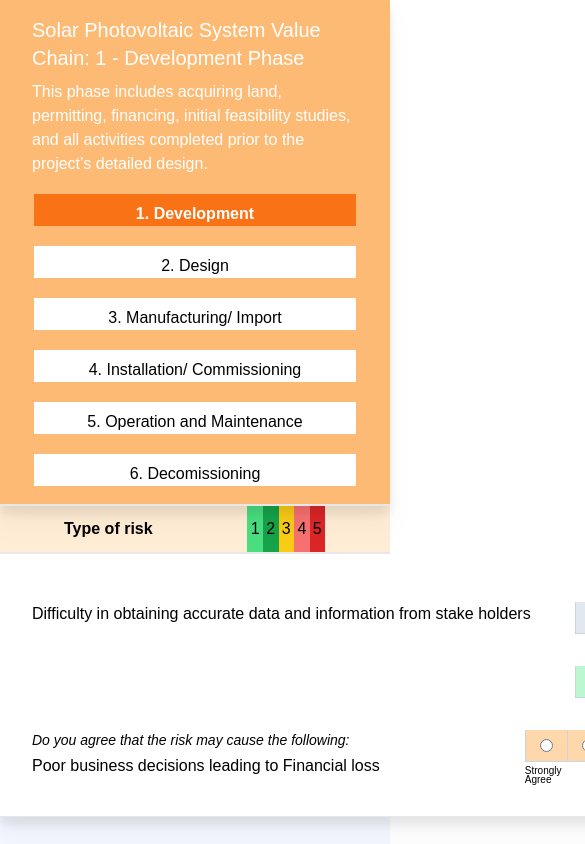
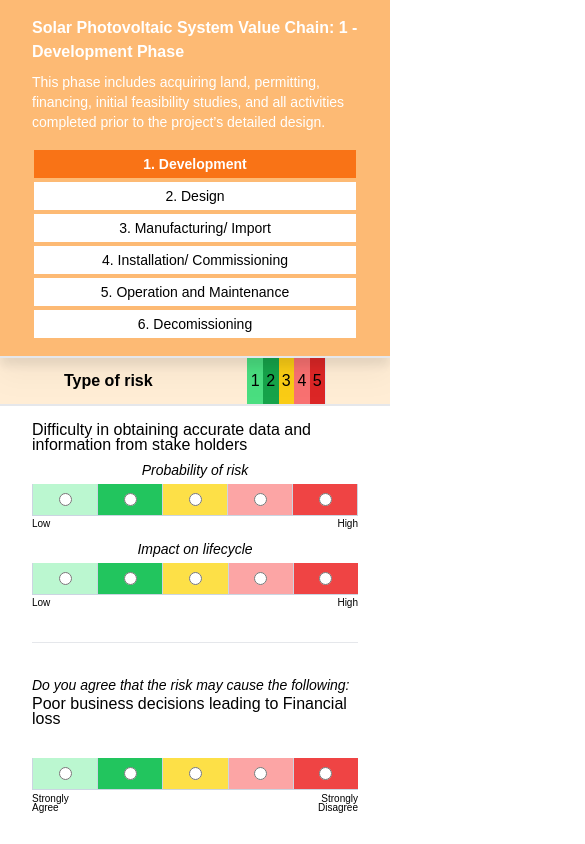
Before and after one commit to sandyr26/form-custom, a React (Vite) app: page /form in a window 390 px wide. Shown: the top 844 px of the page, 585 px wide, since content can reach past the window. Built offline with nearby package versions, Linux system fonts and the light colour scheme.

Commit message:
updated mobile responsiveness

```diff
--- a/src/components/atoms/RowData.jsx
+++ b/src/components/atoms/RowData.jsx
@@ -8,82 +8,91 @@ export default function RowData(props) {
     <div className=''>
         {
             props.data.map((item,index) =>
-                <div key={index} className='flex flex-col lg:flex lg:flex-col md:flex md:flex-col pb-8 px-8 pt-4 border-b-[1px] mb-8 bg-white drop-shadow-xl '>
-                    <div className="lg:flex flex">
-                        <div className="lg:w-[70%] md:w-[70%] w-full pr-8">
-                            <div className="h-6 mt-2"></div>
-                            <div className='flex w-[100%] h-8'>
+                <div key={index} className='flex flex-col lg:flex lg:flex-col md:flex md:flex-col w-screen lg:w-full md:w-full pb-8 px-8 pt-4 border-b-[1px] mb-8 bg-white drop-shadow-xl '>
+                    <div className="lg:flex md:flex">
+                        <div className="lg:w-[70%] md:w-[70%] w-full lg:pr-8 md:pr-8 lg:pt-9 md:pt-9">
+                            <div className='flex w-[100%] lg:h-8 md:h-8 text-md leading-[15px]'>
                                 {item.risk}
                             </div>
                         </div>
-                        <div className="lg:flex lg:flex-col md:flex md:flex-col flex flex-col w-[30%]">
-                            <div className="w-full h-6 mt-2 text-center">Probability of risk</div>
+                        <div className="lg:flex lg:flex-col md:flex md:flex-col flex flex-col lg:w-[30%] md:w-[30%]">
+                            <div className="w-full h-6 mt-2 text-center italic text-sm">Probability of risk</div>
                             <div className='flex h-8 w-[100%] justify-around border-slate-300 border-b-[1px]'>
-                                <div className="flex justify-center w-full border-l-[1px] bg-slate-200 border-slate-300">
+                                <div className="flex justify-center w-full border-l-[1px] bg-green-200 border-slate-300">
                                     <input required onChange={(e) => props.handleChangeProbability(e, index)} checked={props.probability[index] === "1" } name={`probability-${index}`} value="1" type="radio"/>
                                 </div>
-                                <div className="flex justify-center w-full border-l-[1px] bg-slate-200 border-slate-300">
+                                <div className="flex justify-center w-full border-l-[1px] bg-green-500 border-slate-300">
                                     <input required onChange={(e) => props.handleChangeProbability(e, index)} checked={props.probability[index] === "2"}  name={`probability-${index}`} value="2" type="radio"/>
                                 </div>
-                                <div className="flex justify-center w-full border-l-[1px] bg-slate-200 border-slate-300">
+                                <div className="flex justify-center w-full border-l-[1px] bg-yellow-300 border-slate-300">
                                     <input required onChange={(e) => props.handleChangeProbability(e, index)} checked={props.probability[index] === "3"}  name={`probability-${index}`} value="3" type="radio"/>
                                 </div>
-                                <div className="flex justify-center w-full border-l-[1px] bg-slate-200 border-slate-300">
+                                <div className="flex justify-center w-full border-l-[1px] bg-red-300 border-slate-300">
                                     <input required onChange={(e) => props.handleChangeProbability(e, index)} checked={props.probability[index] === "4"}  name={`probability-${index}`} value="4" type="radio"/>
                                 </div>
-                                <div className="flex justify-center w-full border-l-[1px] border-r-[1px] bg-slate-200 border-slate-300">
+                                <div className="flex justify-center w-full border-l-[1px] border-r-[1px] bg-red-500 border-slate-300">
                                     <input required onChange={(e) => props.handleChangeProbability(e, index)} checked={props.probability[index] === "5"}  name={`probability-${index}`} value="5" type="radio"/>
                                 </div>
                             </div>
-                            <div className="w-full h-6 mt-2 text-center">Impact on lifecycle</div>
+                            <div className="flex w-full justify-between font-extralight text-[10px]">
+                                <div>Low</div>
+                                <div>High</div>
+                            </div>
+                            <div className="w-full h-6 mt-2 text-center italic text-sm">Impact on lifecycle</div>
                             <div className='flex h-8 w-[100%] justify-around border-slate-300 border-b-[1px]'>
                                 <div className="flex justify-center w-full border-l-[1px] bg-green-200 border-slate-300">
                                     <input required onChange={(e) => props.handleChangeImpact(e, index)} checked={props.impact[index] === "1"} name={`impact-${index}`} value="1" type="radio"/>
                                 </div>
-                                <div className="flex justify-center w-full border-l-[1px] bg-green-200 border-slate-300">
+                                <div className="flex justify-center w-full border-l-[1px] bg-green-500 border-slate-300">
                                     <input required onChange={(e) => props.handleChangeImpact(e, index)} checked={props.impact[index] === "2"} name={`impact-${index}`} value="2" type="radio"/>
                                 </div>
-                                <div className="flex justify-center w-full border-l-[1px] bg-green-200 border-slate-300">
+                                <div className="flex justify-center w-full border-l-[1px] bg-yellow-300 border-slate-300">
                                     <input required onChange={(e) => props.handleChangeImpact(e, index)} checked={props.impact[index] === "3"} name={`impact-${index}`} value="3" type="radio"/>
                                 </div>
-                                <div className="flex justify-center w-full border-l-[1px] bg-green-200 border-slate-300">
+                                <div className="flex justify-center w-full border-l-[1px] bg-red-300 border-slate-300">
                                     <input required onChange={(e) => props.handleChangeImpact(e, index)} checked={props.impact[index] === "4"} name={`impact-${index}`} value="4" type="radio"/>
                                 </div>
-                                <div className="flex justify-center w-full border-l-[1px] bg-green-200 border-slate-300">
+                                <div className="flex justify-center w-full border-l-[1px] bg-red-500 border-slate-300">
                                     <input required onChange={(e) => props.handleChangeImpact(e, index)} checked={props.impact[index] === "5"} name={`impact-${index}`} value="5" type="radio"/>
                                 </div>
                             </div>
+                            <div className="flex w-full justify-between font-extralight text-[10px]">
+                                <div>Low</div>
+                                <div>High</div>
+                            </div>
                         </div>
                     </div>
-                    <div className="flex">
-                        <div className="w-[70%] pr-8">
-                            <div className="font-extralight h-6 mt-2">
+                    <div className="lg:hidden md:hidden border-t-[1px] h-1 my-8">
+                    </div>
+                    <div className="lg:flex md:flex">
+                        <div className="lg:w-[70%] md:w-[70%] w-full lg:pr-8 md:pr-8">
+                            <div className="font-extralight lg:h-6 md:h-6 lg:mt-2 md:mt-2">
                             </div>
                             <div className='flex flex-col w-[100%]'>
-                                <div className="font-extralight h-6 italic text-sm">
+                                <div className="font-extralight lg:h-6 md:h-6 italic text-sm leading-[14px]">
                                     Do you agree that the risk may cause the following:
                                 </div>
-                                <div>
+                                <div className="text-md leading-[15px] pt-1">
                                     {item.severity}
                                 </div>
                             </div>
                         </div>
-                        <div className="w-[30%]">
+                        <div className="lg:w-[30%] md:w-[30%] w-full">
                             <div className="w-full text-center h-6 mt-2"></div>
                             <div className='flex h-8 w-[100%] justify-around border-slate-300 border-b-[1px]'>
-                                <div className="flex justify-center w-full border-l-[1px] bg-orange-200 border-slate-300">
+                                <div className="flex justify-center w-full border-l-[1px] bg-green-200 border-slate-300">
                                     <input required onChange={(e) => props.handleChangeSeverity(e, index)} checked={props.severity[index] === "1"} name={`severity-${index}`} value="1" type="radio"/>
                                 </div>
-                                <div className="flex justify-center w-full border-l-[1px] bg-orange-200 border-slate-300">
+                                <div className="flex justify-center w-full border-l-[1px] bg-green-500 border-slate-300">
                                     <input required onChange={(e) => props.handleChangeSeverity(e, index)} checked={props.severity[index] === "2"} name={`severity-${index}`} value="2" type="radio"/>
                                 </div>
-                                <div className="flex justify-center w-full border-l-[1px] bg-orange-200 border-slate-300">
+                                <div className="flex justify-center w-full border-l-[1px] bg-yellow-300 border-slate-300">
                                     <input required onChange={(e) => props.handleChangeSeverity(e, index)} checked={props.severity[index] === "3"} name={`severity-${index}`} value="3" type="radio"/>
                                 </div>
-                                <div className="flex justify-center w-full border-l-[1px] bg-orange-200 border-slate-300">
+                                <div className="flex justify-center w-full border-l-[1px] bg-red-300 border-slate-300">
                                     <input required onChange={(e) => props.handleChangeSeverity(e, index)} checked={props.severity[index] === "4"} name={`severity-${index}`} value="4" type="radio"/>
                                 </div>
-                                <div className="flex justify-center w-full border-l-[1px] bg-orange-200 border-slate-300">
+                                <div className="flex justify-center w-full border-l-[1px] bg-red-500 border-slate-300">
                                     <input required onChange={(e) => props.handleChangeSeverity(e, index)} checked={props.severity[index] === "5"} name={`severity-${index}`} value="5" type="radio"/>
                                 </div>
                             </div>
--- a/src/components/atoms/RowHeaderMain.jsx
+++ b/src/components/atoms/RowHeaderMain.jsx
@@ -52,30 +52,30 @@ export default function RowHeaderMain(props) {
     <div className='top-0 flex justify-center px-8 py-4 mb-0 bg-orange-300 border-b-2 drop-shadow-xl'>
         <div className='w-full lg:mx-16 font-light'>
             <div>
-                <div className='text-xl font-normal pb-2 text-white'>
+                <div className='lg:text-xl md:text-xl text-md font-bold pb-2 text-white'>
                     {title}
                 </div>
-                <div className='text-white'>
+                <div className='text-white text-sm'>
                     {subTitle}
                 </div>
-                <div className='lg:flex lg:flex-row md:flex md:flex-row flex flex-col gap-4 pt-4'>
+                <div className='lg:flex lg:flex-row md:flex md:flex-row flex flex-col lg:gap-4 md:gap-4 pt-4'>
                     <div className='flex lg:flex-col items-center justify-center border-2 bg-orange-500 text-white border-orange-300 w-full lg:w-1/6 h-18'>
-                        <div className='h-18 pt-2 text-center font-semibold'>1. Development</div>
+                        <div className='h-18 py-1 text-center text-sm font-semibold'>1. Development</div>
                     </div>
                     <div className={`flex flex-col items-center justify-center border-2 border-orange-300 bg-white w-full lg:w-1/6 h-18 ${designStyle}`}>
-                        <div className='h-18 pt-2 text-center font-extralight'>2. Design</div>
+                        <div className='h-18 py-1 text-center text-sm font-extralight'>2. Design</div>
                     </div>
                     <div className={`flex flex-col items-center justify-center border-2 border-orange-300 bg-white w-full lg:w-1/6 h-18  ${manufacturingStyle}`}>
-                        <div className='h-18 pt-2 text-center font-extralight'>3. Manufacturing/ Import</div>
+                        <div className='h-18 py-1 text-center text-sm font-extralight'>3. Manufacturing/ Import</div>
                     </div>
                     <div className={`flex flex-col items-center justify-center border-2 border-orange-300 bg-white w-full lg:w-1/6 h-18  ${installationStyle}`}>
-                        <div className='h-18 pt-2 text-center font-extralight'>4. Installation/ Commissioning</div>
+                        <div className='h-18 py-1 text-center text-sm font-extralight'>4. Installation/ Commissioning</div>
                     </div>
                     <div className={`flex flex-col items-center justify-center border-2 border-orange-300 bg-white w-full lg:w-1/6 h-18  ${operationStyle}`}>
-                        <div className='h-18 pt-2 text-center font-extralight'>5. Operation and Maintenance</div>
+                        <div className='h-18 py-1 text-center text-sm font-extralight'>5. Operation and Maintenance</div>
                     </div>
                     <div className={`flex flex-col items-center justify-center border-2 border-orange-300 bg-white w-full lg:w-1/6 h-18  ${decommisioningStyle}`}>
-                        <div className='h-18 pt-2 text-center'>6. Decomissioning</div>
+                        <div className='h-18 py-1 text-center text-sm'>6. Decomissioning</div>
                     </div>
                 </div>
             </div>
--- a/src/components/molecules/Table.jsx
+++ b/src/components/molecules/Table.jsx
@@ -65,11 +65,11 @@ export default function Table(props) {
 
   return (
     <div className='flex flex-col w-full'>
-      <div className='sticky top-0 z-20 w-full bg-white'>
+      <div className='lg:sticky top-0 z-20 w-full bg-white'>
         <RowHeaderMain dataName={props.dataName}/>
         <RowHeader/>
       </div>
-      <div className='w-[48rem] m-auto'>
+      <div className='lg:w-[48rem] md:w-[48rem] m-auto'>
         <RowData exportFile={exportFile} nextState={nextState} submitState={submitState} setGetRole={props.setGetRole} probabilityValue={props.probabilityValue} setDefaultChecked={setDefaultChecked} defaultChecked={defaultChecked} updateCSV={props.updateCSV} csvContent={props.csvContent}  data={props.data} probability={props.probability} impact={props.impact} severity={props.severity} setData={props.setData} dataName={props.dataName} setDataName={props.setDataName} handleClick={handleClick} handleChangeProbability={props.handleChangeProbability} handleChangeImpact={props.handleChangeImpact} handleChangeSeverity={props.handleChangeSeverity}/>
       </div>
     </div>
```
